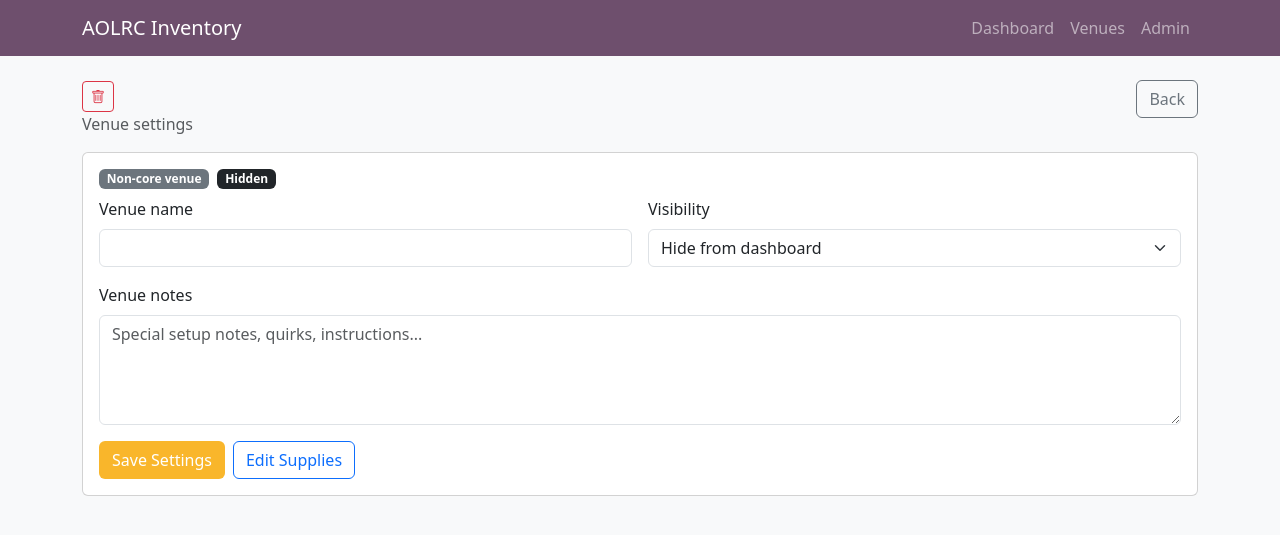
After one commit to Usedpopcorn/AOLRC-Inventory-MS, a Flask app: template templates/venues/settings.html in a window 1280 px wide. The commit adds this page. Shown: the top 535 px of the page. Run offline with Flask 3, Linux system fonts and the light colour scheme; the template is opened without the code that fills it, so the values that code supplies are empty.

Commit message:
Add venue settings page with notes, visibility, and supplies config

```diff
--- a/app/__init__.py
+++ b/app/__init__.py
@@ -36,6 +36,9 @@ def create_app():
     from .routes.venue_items import venue_items_bp
     app.register_blueprint(venue_items_bp)
 
+    from .routes.venue_settings import venue_settings_bp
+    app.register_blueprint(venue_settings_bp)
+
     from . import models  # ensures models are registered for migrations
 
     return app
--- a/app/models.py
+++ b/app/models.py
@@ -6,6 +6,7 @@ class Venue(db.Model):
 
     id = db.Column(db.Integer, primary_key=True)
     name = db.Column(db.String(120), nullable=False, unique=True)
+    notes = db.Column(db.Text, nullable=True)
 
     # core venues cannot be deleted
     is_core = db.Column(db.Boolean, default=False, nullable=False)
--- a/app/routes/venue_items.py
+++ b/app/routes/venue_items.py
@@ -8,6 +8,7 @@ venue_items_bp = Blueprint("venue_items", __name__, url_prefix="/venues")
 @venue_items_bp.route("/<int:venue_id>/supplies", methods=["GET", "POST"])
 def supplies(venue_id):
     venue = Venue.query.get_or_404(venue_id)
+    next_url = request.values.get("next") or url_for("venue_settings.settings", venue_id=venue.id)
 
     if request.method == "POST":
         # IDs of items that were checked in the form
@@ -51,6 +52,7 @@ def supplies(venue_id):
         venue=venue,
         items=items,
         active_item_ids=active_item_ids,
+        next_url=next_url,
     )
 
 @venue_items_bp.route("/<int:venue_id>/check", methods=["GET", "POST"])
--- /dev/null
+++ b/templates/venues/settings.html
@@ -0,0 +1,77 @@
+{% extends "base.html" %}
+{% block title %}{{ venue.name }} Settings{% endblock %}
+
+{% block content %}
+<div class="d-flex justify-content-between align-items-start mb-3">
+  <div>
+    <h1 class="h4 mb-0 d-flex align-items-center gap-2">
+      {{ venue.name }}
+
+      {% if not venue.is_core %}
+        <form method="post" class="d-inline"
+              onsubmit="return confirm('Delete this venue? This cannot be undone.');">
+          <input type="hidden" name="action" value="delete">
+          <button type="submit" class="btn btn-sm btn-outline-danger" title="Delete venue">
+            <i class="bi bi-trash"></i>
+          </button>
+        </form>
+      {% endif %}
+    </h1>
+    <div class="text-muted">Venue settings</div>
+  </div>
+
+  <a class="btn btn-outline-secondary" href="{{ url_for('main.venues') }}">Back</a>
+</div>
+
+<div class="card mb-3">
+  <div class="card-body">
+    <div class="d-flex flex-wrap gap-2 align-items-center mb-2">
+      {% if venue.is_core %}
+        <span class="badge" style="background-color:#6E4F6D;">Core venue</span>
+      {% else %}
+        <span class="badge bg-secondary">Non-core venue</span>
+      {% endif %}
+
+      {% if venue.active %}
+        <span class="badge bg-success">Visible</span>
+      {% else %}
+        <span class="badge bg-dark">Hidden</span>
+      {% endif %}
+    </div>
+
+    <form method="post" class="row g-3">
+      <input type="hidden" name="action" value="save">
+
+      <div class="col-lg-6">
+        <label class="form-label">Venue name</label>
+        <input class="form-control" name="name" value="{{ venue.name }}">
+      </div>
+
+      <div class="col-lg-6">
+        <label class="form-label">Visibility</label>
+        <select class="form-select" name="active">
+          <option value="true" {% if venue.active %}selected{% endif %}>Show on dashboard</option>
+          <option value="false" {% if not venue.active %}selected{% endif %}>Hide from dashboard</option>
+        </select>
+      </div>
+
+      <div class="col-12">
+        <label class="form-label">Venue notes</label>
+        <textarea class="form-control" name="notes" rows="4"
+                  placeholder="Special setup notes, quirks, instructions...">{{ venue.notes or '' }}</textarea>
+      </div>
+
+      <div class="col-12 d-flex flex-wrap gap-2">
+        <button class="btn text-white" style="background-color:#F9B62B;" type="submit">
+          Save Settings
+        </button>
+
+        <a class="btn btn-outline-primary"
+           href="{{ url_for('venue_items.supplies', venue_id=venue.id) }}">
+          Edit Supplies
+        </a>
+      </div>
+    </form>
+  </div>
+</div>
+{% endblock %}
--- a/templates/venues/supplies.html
+++ b/templates/venues/supplies.html
@@ -7,12 +7,13 @@
     <h1 class="h3 mb-0">{{ venue.name }}</h1>
     <div class="text-muted">Select which supplies are tracked in this venue.</div>
   </div>
-  <a class="btn btn-outline-secondary" href="{{ url_for('main.venues') }}">Back to Venues</a>
+  <a class="btn btn-outline-secondary" href="{{ next_url }}">Back to Settings</a>
 </div>
 
 <div class="card">
   <div class="card-body">
     <form method="post">
+      <input type="hidden" name="next" value="{{ next_url }}">
       <div class="table-responsive">
         <table class="table align-middle">
           <thead>
```
Also changed, not shown: app/routes/main.py (+6 -4 lines), app/routes/venue_settings.py (added, +51 -0 lines), migrations/versions/2d9e571d8543_add_venue_notes.py (added, +32 -0 lines), templates/venues/list.html (+8 -0 lines).
